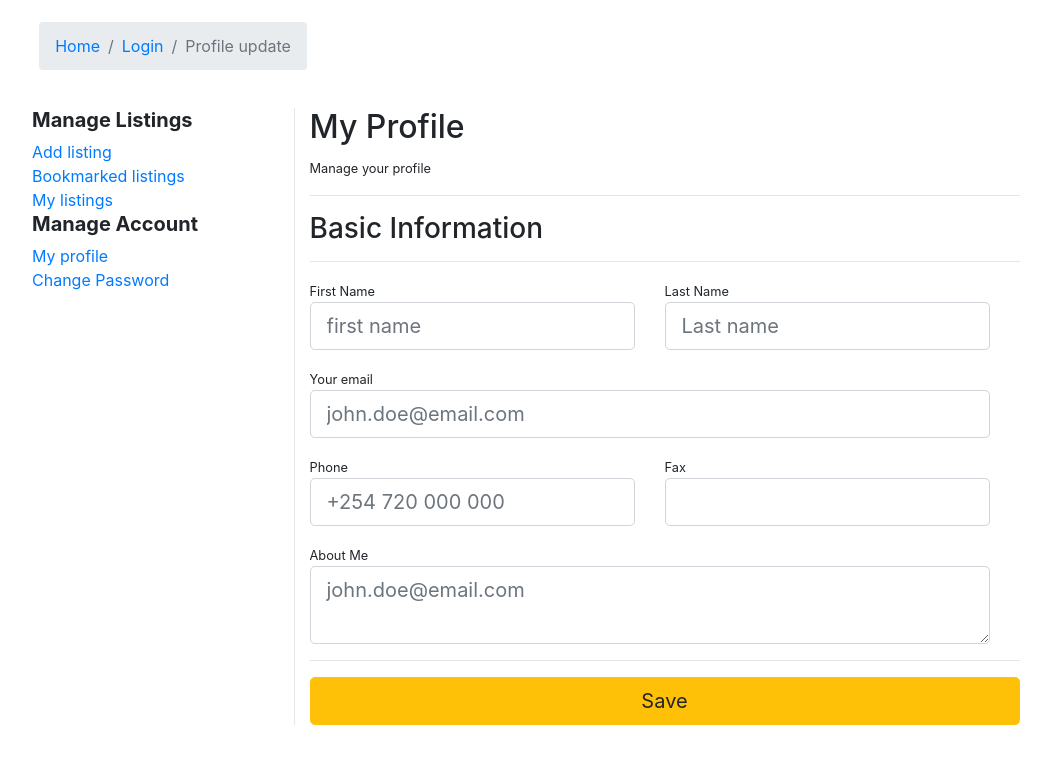
After one commit to Gichimu/rental-management-system, a PHP site: page /profile2.html in a window 1280 px wide. The commit adds this page. Shown: the top 764 px of the page, without its empty margins (53-1104 px from the left). Run offline with PHP 8.4, Linux system fonts and the light colour scheme.

Commit message:
include a profile edit and add listings page

```diff
--- /dev/null
+++ b/profile2.html
@@ -0,0 +1,94 @@
+<!DOCTYPE html>
+<html lang="en">
+<head>
+    <meta charset="UTF-8">
+    <meta name="viewport" content="width=device-width, initial-scale=1.0">
+    <meta http-equiv="X-UA-Compatible" content="ie=edge">
+    <link href="css/bootstrap.min.css" rel="stylesheet" type="text/css">
+    <link href="styles.css" rel="stylesheet" type="text/css">
+    <script src="js/jquery-3.4.1.js"></script>
+    <script src="js/scripts.js"></script>
+    <title>Property management System</title>
+</head>
+<body>
+    <div class="container">
+        <div class="row" id="breadcrumb">
+            <nav aria-label="breadcrumb">
+                <ol class="breadcrumb">
+                    <li class="breadcrumb-item"><a href="#">Home</a></li>
+                    <li class="breadcrumb-item"><a href="#">Login</a></li>
+                    <li class="breadcrumb-item active" aria-current="page">Profile update</li>
+                </ol>
+            </nav>
+        </div>
+        <div class="row">
+            <div class="col-md-3" id="left">
+                <div class="sticky-top">
+                    <h5><strong>Manage Listings</strong></h5>
+                    <div class="" id="legend">
+                        <li><a href="">Add listing</a></li>
+                        <li><a href="">Bookmarked listings</a></li>
+                        <li><a href="">My listings</a></li>
+                    </div>
+                    <h5><strong>Manage Account</strong></h5>
+                    <div class="" id="account">
+                        <li><a href="">My profile</a></li>
+                        <li><a href="">Change Password</a></li>
+                    </div>
+                </div>
+            </div>
+
+            <div class="col-md-8">
+                <div class="" id="about">
+                    <h2 class="">My Profile</h2>
+                    <small>Manage your profile</small>
+                    <hr>
+                    <h3 class="">Basic Information</h3>
+                </div>
+                <hr>
+                <div class="" id="profile-edit">
+
+                    <form>
+                        <div class="form-group row">
+                            <div class="col">
+                                <small>First Name</small>
+                                <input type="text" class="form-control form-control-lg" placeholder="first name">
+                            </div>
+                            <div class="col">
+                                <small>Last Name</small>
+                                <input type="text" class="form-control form-control-lg" placeholder="Last name">
+                            </div>
+                        </div>
+                        <div class="form-group row">
+                            <div class="col">
+                                <small>Your email</small>
+                                <input type="email" class="form-control form-control-lg" placeholder="john.doe@email.com">
+                            </div>
+                        </div>
+                        <div class="form-group row">
+                            <div class="col">
+                                <small>Phone</small>
+                                <input type="text" class="form-control form-control-lg" placeholder="+254 720 000 000">
+                            </div>
+                            <div class="col">
+                                <small>Fax</small>
+                                <input type="text" class="form-control form-control-lg" placeholder="">
+                            </div>
+                        </div>
+                        <div class="form-group row">
+                            <div class="col">
+                                <small>About Me</small>
+                                <textarea type="text" class="form-control form-control-lg" placeholder="john.doe@email.com"></textarea>
+                            </div>
+                        </div>
+                        <hr>
+                        <div class="text-center">
+                            <button type="button" class="btn btn-lg btn-warning" id="btn-profile">Save</button>
+                        </div>
+                    </form>
+                </div>
+            </div>
+        </div>
+    </div>
+</body>
+</html>
--- a/styles.css
+++ b/styles.css
@@ -10,6 +10,16 @@ body {
 #breadcrumb {
     width: 100%;
     padding: 2%;
+}
+
+#legend li a {
+    text-decoration: none;
+    list-style: none;
+    display: block;
+}
+
+li {
+    list-style: none;
 }
 
 .col-md-3 {
@@ -45,3 +55,7 @@ body {
     width: 100%;
     padding: 2%;
 }
+
+#btn-profile {
+    width: 100%;
+}
```
Also changed, not shown: listing.html (added).
